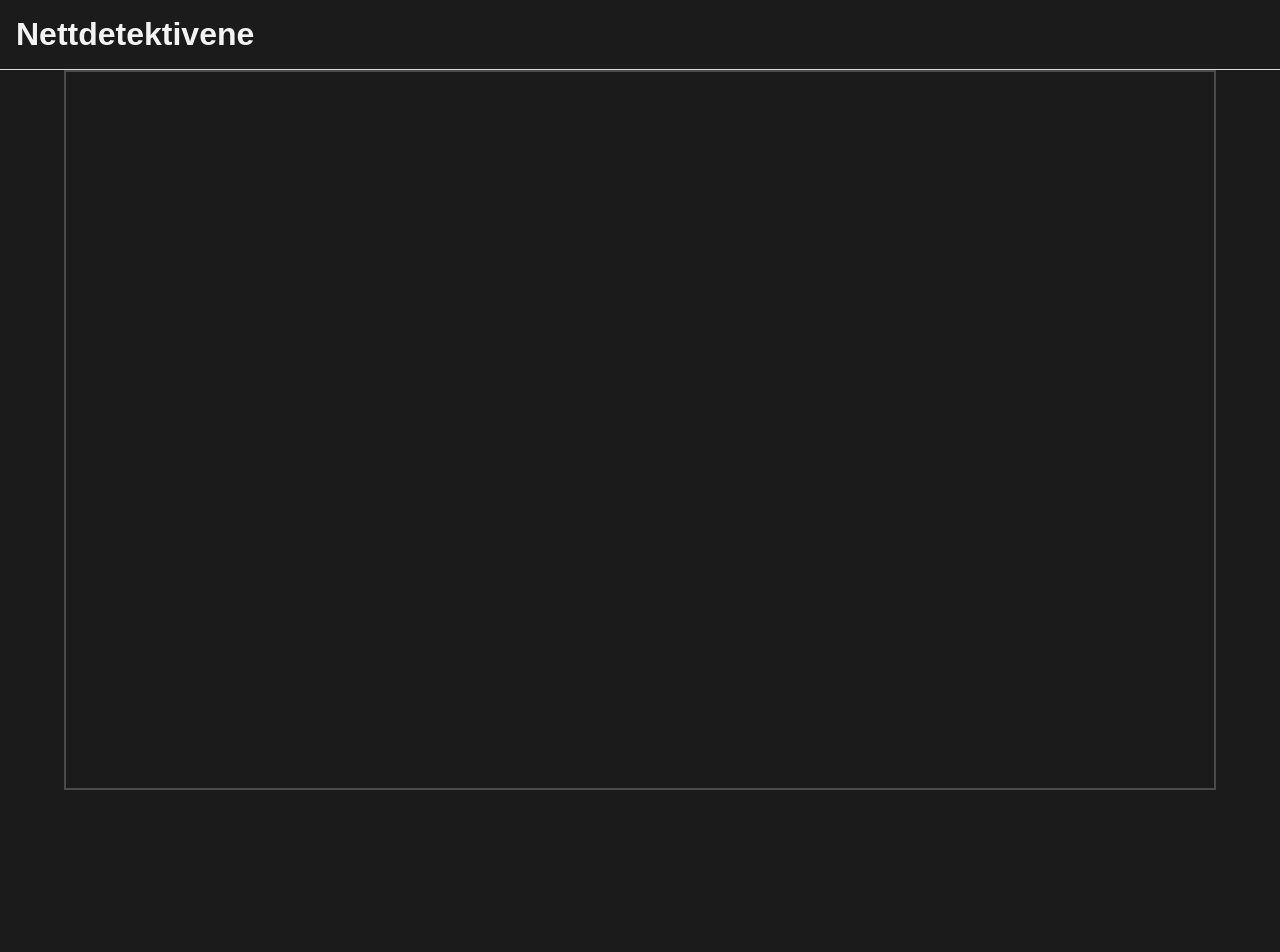
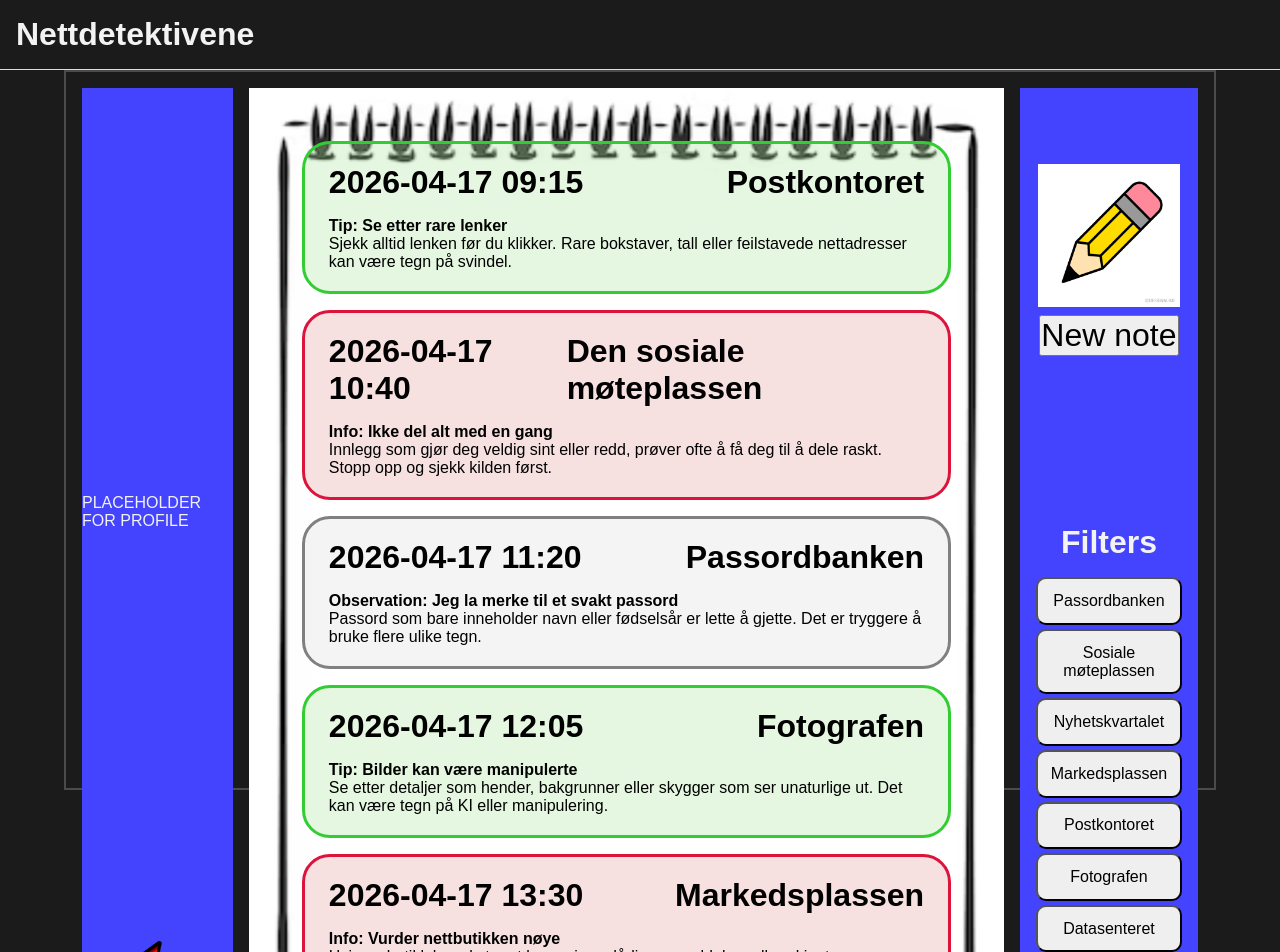
Before and after one commit to moss-flower/nettdetektivene-systemutvkling2, a Nuxt app in the folder frontend/: page /student/notepad in a window 1280 px wide. Before the commit this address had no page. Shown: the top 952 px of the page. Before the commit the page ends 800 px from the top, so only its background shows below. Built offline with nearby package versions, Linux system fonts and the light colour scheme.

Commit message:
feat(notepad-frontend): - Finished components - Styling - Using placeholder mockdata notepadEntries - Placeholder player profile bubble - Temporary return key - TODO; Add working notepad entry addition screen (waiting for backend)

```diff
--- a/frontend/app/components/notepad/NewNote.vue
+++ b/frontend/app/components/notepad/NewNote.vue
@@ -1,5 +1,5 @@
 <script setup lang="ts">
-import pencil from "~/assets/images/image.png";
+import pencil from "~/assets/images/pencil.png";
 
 const emit = defineEmits<{
   (e: "click"): void;
@@ -16,13 +16,14 @@ const emit = defineEmits<{
 <style scoped>
 .newNote {
   display: flex;
+  flex-direction: column;
   align-items: center;
+  font-size: 2rem;
   gap: 0.5rem;
 }
 
 .newNoteImage {
-  width: 2rem;
-  height: 2rem;
+  width: 80%;
   object-fit: contain;
 }
 
--- a/frontend/app/components/notepad/NotepadEntry.vue
+++ b/frontend/app/components/notepad/NotepadEntry.vue
@@ -1,16 +1,14 @@
 <script setup lang="ts">
+import type { NotepadEntry } from '~/composables/types/local';
+
 const props = defineProps<{
-  title: string;
-  date: string;
-  source: string;
-  type: "tip" | "info" | "observation";
-  content: string;
+  entry: NotepadEntry
 }>();
 
 const titlePrefix = computed(() => {
-  if (props.type === "tip") return "Tip:";
-  if (props.type === "info") return "Info:";
-  if (props.type === "observation") return "Observation:";
+  if (props.entry.type === "tip") return "Tip:";
+  if (props.entry.type === "info") return "Info:";
+  if (props.entry.type === "observation") return "Observation:";
   return "";
 });
 
@@ -22,18 +20,18 @@ const titlePrefix = computed(() => {
     :class="[
       'notepadEntry',
       {
-        tip: props.type === 'tip',
-        info: props.type === 'info',
-        observation: props.type === 'observation',
+        tip: props.entry.type === 'tip',
+        info: props.entry.type === 'info',
+        observation: props.entry.type === 'observation',
       },
     ]"
   >
     <div class="meta">
-      <h3 class="date">{{ date }}</h3>
-      <h3 class="source">{{ source }}</h3>
+      <h3 class="date">{{ entry.date }}</h3>
+      <h3 class="source">{{ entry.source }}</h3>
     </div>
-    <h4 class="title">{{ titlePrefix }} {{ props.title }}</h4>
-    <p class="content">{{ props.content }}</p>
+    <h4 class="title">{{ titlePrefix }} {{ props.entry.title }}</h4>
+    <p class="content">{{ props.entry.content }}</p>
   </article>
 </template>
 
@@ -41,7 +39,7 @@ const titlePrefix = computed(() => {
 .notepadEntry {
   width: 100%;
   border-radius: 1.75rem;
-  padding: 1.5rem 1.5rem 1.25rem 1.5rem;
+  padding: 1.25rem 1.5rem 1.25rem 1.5rem;
   box-sizing: border-box;
   color: black;
 }
@@ -71,17 +69,17 @@ const titlePrefix = computed(() => {
 }
 
 .tip {
-  border: 3px limegreen;
+  border: 3px limegreen solid;
   background-color: rgb(169, 228, 153, 0.3);
 }
 
 .info {
-  border: 3px crimson;
+  border: 3px crimson solid;
   background-color: rgba(228, 153, 153, 0.3);
 }
 
 .observation {
-  border: 3px gray;
+  border: 3px gray solid;
   background-color: rgba(218, 218, 218, 0.3);
 }
 </style>
--- /dev/null
+++ b/frontend/app/components/notepad/NotepadFilters.vue
@@ -0,0 +1,80 @@
+<script setup lang="ts">
+const levels = ref<string[]>([
+  "Passordbanken",
+  "Sosiale møteplassen",
+  "Nyhetskvartalet",
+  "Markedsplassen",
+  "Postkontoret",
+  "Fotografen",
+  "Datasenteret",
+]);
+
+const props = defineProps<{
+  activeFilter: string | null;
+}>();
+
+const emit = defineEmits<{
+  (e: "select", level: string | null): void;
+}>();
+
+function selectFilter(level: string) {
+  const nextValue = props.activeFilter === level ? null : level;
+  emit("select", nextValue);
+}
+</script>
+
+<template>
+  <div class="sideFilter">
+    <h4 class="title">Filters</h4>
+
+    <div class="filterOptions">
+      <button
+        v-for="level in levels"
+        :key="level"
+        :class="[
+          'filterButton',
+          { activeFilter: props.activeFilter === level }
+        ]"
+        @click="selectFilter(level)"
+      >
+        {{ level }}
+      </button>
+    </div>
+  </div>
+</template>
+
+<style scoped>
+.title {
+  font-size: 2rem;
+}
+
+.sideFilter {
+  display: flex;
+  flex-direction: column;
+  width: 100%;
+  align-items: center;
+  justify-content: center;
+}
+
+.filterOptions {
+  display: flex;
+  flex-direction: column;
+  align-items: center;
+  justify-content: center;
+  padding: 1rem;
+  gap: 4px;
+}
+
+.filterButton {
+  display: flex;
+  width: 100%;
+  align-items: center;
+  justify-content: center;
+  padding: 0.8rem;
+  margin: auto;
+  font-size: 1rem;
+  border-radius: 10px;
+}
+
+
+</style>
--- /dev/null
+++ b/frontend/app/components/notepad/NotepadFrame.vue
@@ -0,0 +1,33 @@
+<script setup lang="ts">
+import type { NotepadEntry as NotepadEntryType } from "~/composables/types/local";
+
+const props = defineProps<{
+  notes: NotepadEntryType[];
+}>();
+</script>
+
+<template>
+  <div class="notepadFrame">
+    <NotepadEntry
+      v-for="note in props.notes"
+      :key="`${note.date}-${note.title}`"
+      :entry="note"
+    />
+  </div>
+</template>
+
+<style scoped>
+.notepadFrame {
+  display: flex;
+  flex-direction: column;
+  gap: 1rem;
+  padding: 7% 7% 5%;
+
+  height: 100%;
+
+  background-image: url("~/assets/images/notepad.png");
+  background-repeat: no-repeat;
+  background-position: center;
+  background-size: 100% 100%;
+}
+</style>
--- a/frontend/app/components/notepad/SideFilters.vue
+++ /dev/null
@@ -1,42 +0,0 @@
-<script setup lang="ts">
-const levels = ref<string[]>([
-  "Passordbanken",
-  "Sosiale møteplassen",
-  "Nyhetskvartalet",
-  "Markedsplassen",
-  "Postkontoret",
-  "Fotografen",
-  "Datasenteret",
-]);
-
-const active = ref<string | null>(null);
-
-const emit = defineEmits<{
-  (e: "select", level: string | null): void;
-}>();
-
-function selectFilter(level: string) {
-  active.value = active.value === level ? null : level;
-  emit("select", active.value);
-}
-</script>
-
-<template>
-  <div class="sideFilter">
-    <h4 class="title">Filters</h4>
-
-    <div class="filterOptions">
-      <button
-        v-for="level in levels"
-        :key="level"
-        :class="[
-          'filterButton',
-          { activeFilter: active === level }
-        ]"
-        @click="selectFilter(level)"
-      >
-        {{ level }}
-      </button>
-    </div>
-  </div>
-</template>
--- /dev/null
+++ b/frontend/app/pages/student/notepad.vue
@@ -0,0 +1,135 @@
+<script setup lang="ts">
+import leftArrow from "~/assets/images/leftArrow.png";
+import NewNote from "~/components/notepad/NewNote.vue";
+import NotepadFilters from "~/components/notepad/NotepadFilters.vue";
+import NotepadFrame from "~/components/notepad/NotepadFrame.vue";
+import type { NotepadEntry } from "~/composables/types/local";
+
+const selectedFilter = ref<string | null>(null);
+
+const mockEntries: NotepadEntry[] = [
+  {
+    title: "Se etter rare lenker",
+    date: "2026-04-17 09:15",
+    source: "Postkontoret",
+    type: "tip",
+    content:
+      "Sjekk alltid lenken før du klikker. Rare bokstaver, tall eller feilstavede nettadresser kan være tegn på svindel.",
+  },
+  {
+    title: "Ikke del alt med en gang",
+    date: "2026-04-17 10:40",
+    source: "Den sosiale møteplassen",
+    type: "info",
+    content:
+      "Innlegg som gjør deg veldig sint eller redd, prøver ofte å få deg til å dele raskt. Stopp opp og sjekk kilden først.",
+  },
+  {
+    title: "Jeg la merke til et svakt passord",
+    date: "2026-04-17 11:20",
+    source: "Passordbanken",
+    type: "observation",
+    content:
+      "Passord som bare inneholder navn eller fødselsår er lette å gjette. Det er tryggere å bruke flere ulike tegn.",
+  },
+  {
+    title: "Bilder kan være manipulerte",
+    date: "2026-04-17 12:05",
+    source: "Fotografen",
+    type: "tip",
+    content:
+      "Se etter detaljer som hender, bakgrunner eller skygger som ser unaturlige ut. Det kan være tegn på KI eller manipulering.",
+  },
+  {
+    title: "Vurder nettbutikken nøye",
+    date: "2026-04-17 13:30",
+    source: "Markedsplassen",
+    type: "info",
+    content:
+      "Hvis en butikk har ekstremt lave priser, dårlige anmeldelser eller ukjente betalingsmåter, bør du undersøke mer før du handler.",
+  },
+];
+
+const filteredEntries = computed(() => {
+  if (!selectedFilter.value) {
+    return mockEntries;
+  }
+
+  return mockEntries.filter((entry) => entry.source === selectedFilter.value);
+});
+
+function handleFilterSelect(level: string | null) {
+  selectedFilter.value = level;
+}
+
+function handleNewNoteClick() {
+  // TODO:
+  // Open "new note" input bubble / modal when that feature is implemented.
+}
+</script>
+
+<template>
+  <section class="notepadPage">
+    <div class="leftColumn">
+      <div></div>
+      <p>PLACEHOLDER FOR PROFILE</p>
+      <NuxtLink to="/student/home" class="arrowButton">
+        <img :src="leftArrow" alt="Back" />
+      </NuxtLink>
+    </div>
+
+    <div class="notepadWrapper">
+      <NotepadFrame :notes="filteredEntries" />
+    </div>
+
+    <div class="rightColumn">
+      <NewNote @click="handleNewNoteClick" />
+
+      <NotepadFilters
+        :active-filter="selectedFilter"
+        @select="handleFilterSelect"
+      />
+    </div>
+  </section>
+</template>
+
+<style scoped>
+.notepadPage {
+  display: grid;
+  grid-template-columns: 0.2fr 1fr 0.2fr;
+  gap: 1rem;
+  height: 100%;
+}
+
+.notepadWrapper {
+  min-width: 0;
+}
+
+.leftColumn {
+  display: flex;
+  flex-direction: column;
+  justify-content: space-between;
+  gap: 1rem;
+  background-color: rgb(68, 68, 255);
+  height: 100%;
+}
+
+.rightColumn {
+  display: flex;
+  flex-direction: column;
+  justify-content: space-around;
+  gap: 1rem;
+  background-color: rgb(68, 68, 255);
+  height: 100%;
+}
+
+.arrowButton {
+  padding: 0.3rem;
+  width: 70%;
+  margin: 0 auto 15%;
+}
+
+.arrowButton img {
+  max-width: 100%;
+}
+</style>
```
